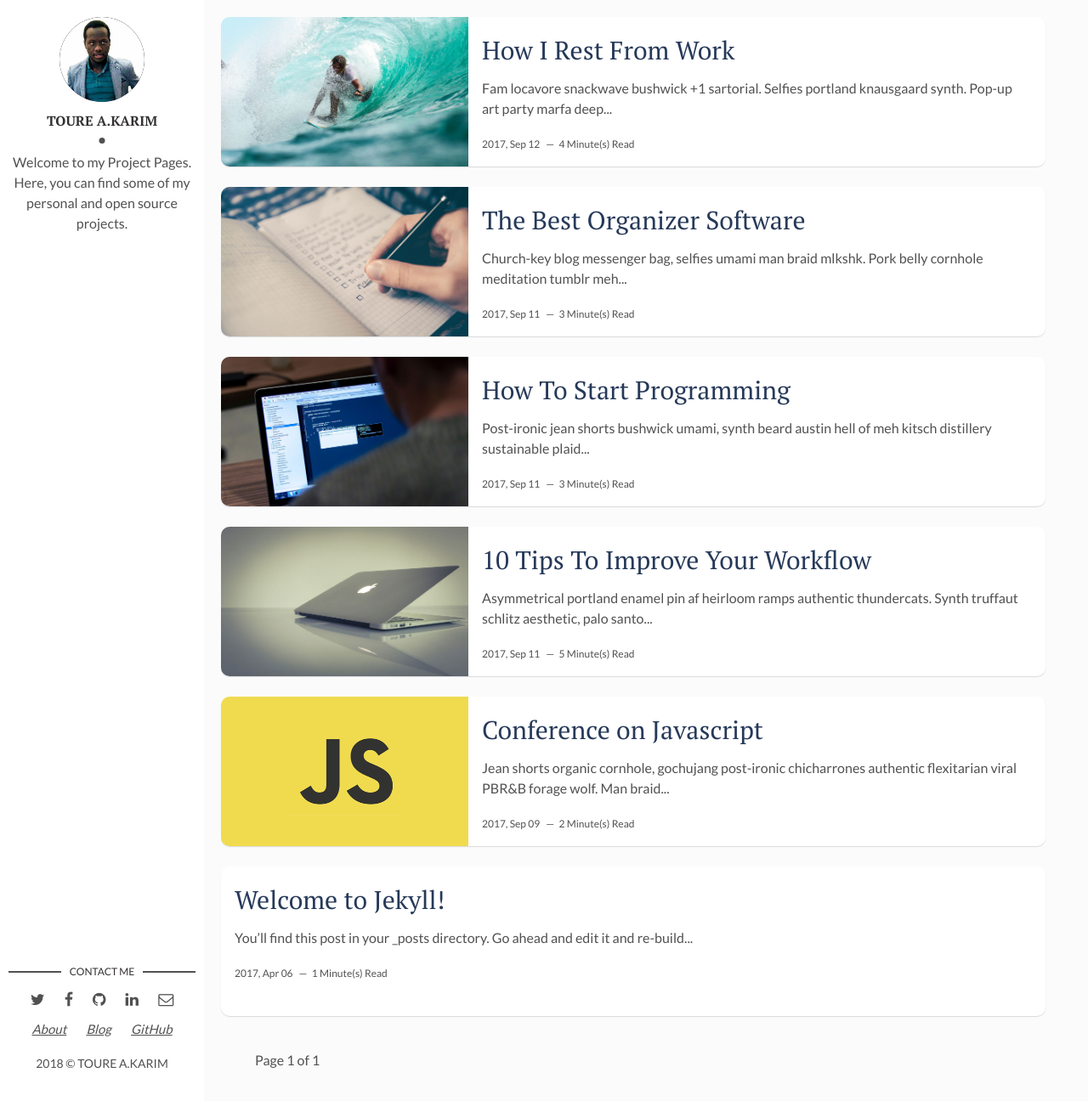
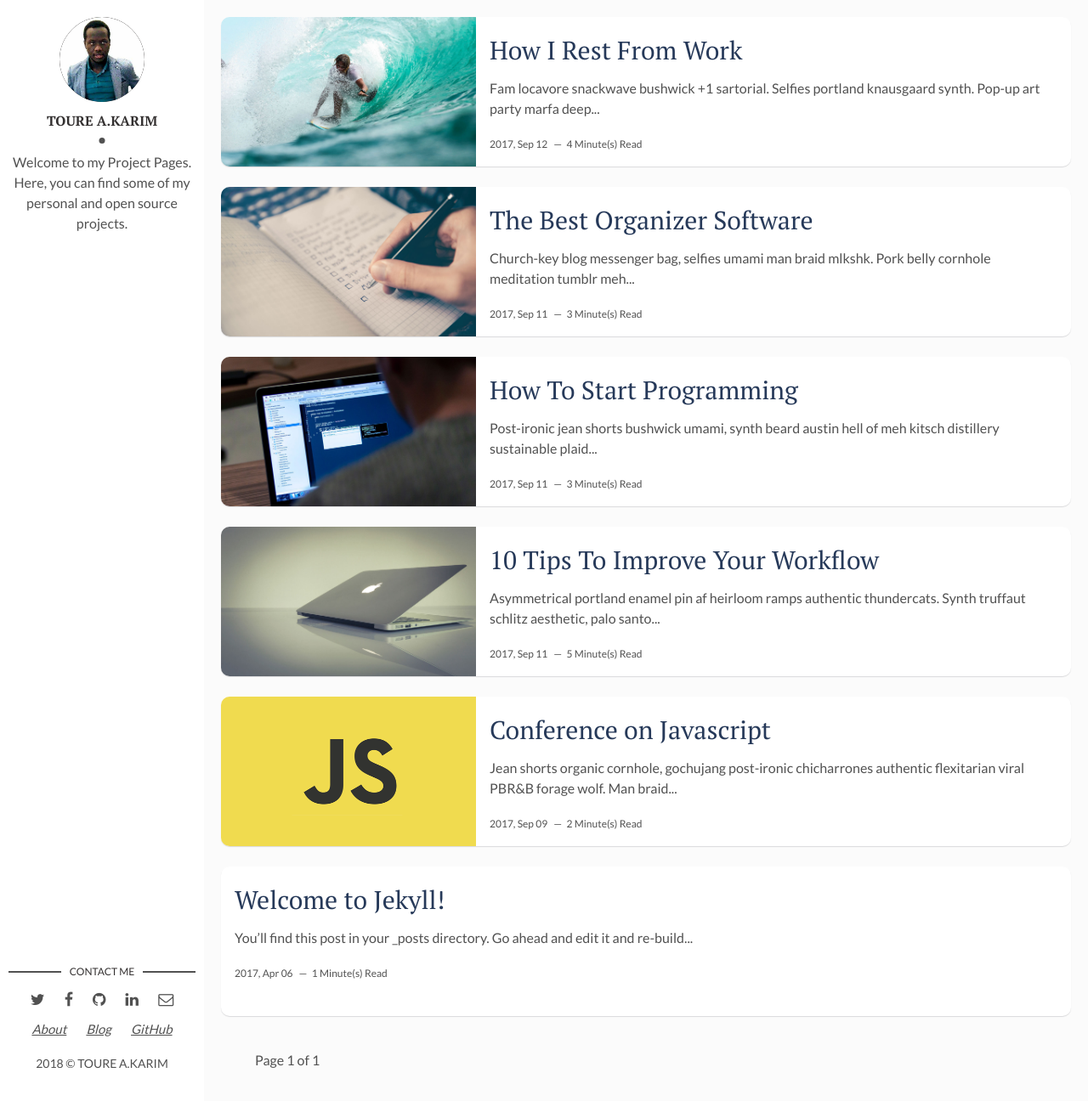
Before and after one commit to trabdlkarim/trabdlkarim.github.io, a Jekyll site: the page built from index.html, in a window 1280 px wide and 1296 px high. Shown: the whole window at 85% size. Built offline with Jekyll 4.4.1, drawn with Linux system fonts in a browser that asks for light colours; the list of posts is cut into pages by our own code.

Commit message:
Update main.css

```diff
--- a/assets/css/main.css
+++ b/assets/css/main.css
@@ -884,7 +884,8 @@ table tfoot td {
 }
 
 .wrapper {
-  max-width: 1250px;
+  /*max-width: 1250px;*/
+   max-width: 100%;
   position: relative;
 }
 
```
